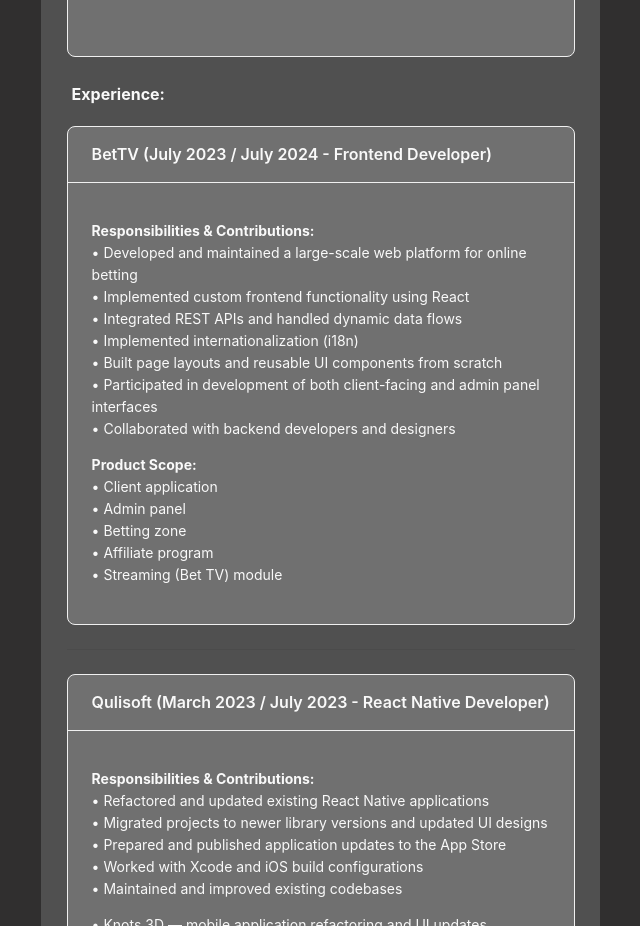
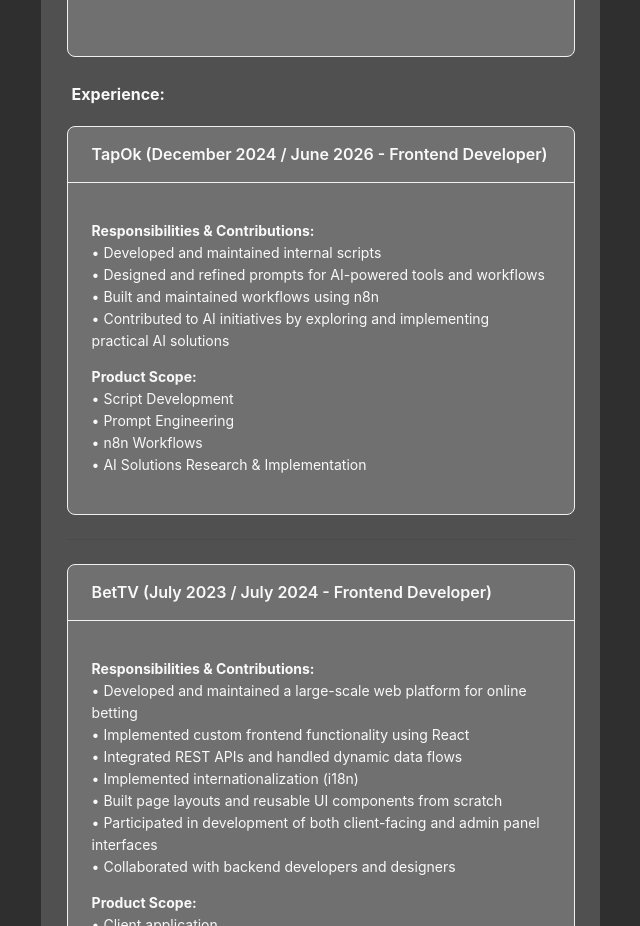
Before and after one commit to nayfort/resume, a React (Vite) app: page / in a window 1280 px wide. Shown: the part 1420-2346 px from the top of the page, without its empty margins (343-983 px from the left). Built offline with nearby package versions, Linux system fonts and the light colour scheme.

Commit message:
feat: update exp

```diff
--- a/src/components/Experience.tsx
+++ b/src/components/Experience.tsx
@@ -8,6 +8,33 @@
   return (
     <div className="experienceSection" id="experience">
       <div className="expBlockTitle">{t('experience')}:</div>
+
+      <Card title="TapOk (December 2024 / June 2026 - Frontend Developer)" className='experienceCard'>
+        <p className="expText">
+          <b>Responsibilities & Contributions:</b>
+          <br/>
+          • Developed and maintained internal scripts
+          <br/>
+          • Designed and refined prompts for AI-powered tools and workflows
+          <br/>
+          • Built and maintained workflows using n8n
+          <br/>
+          • Contributed to AI initiatives by exploring and implementing practical AI solutions
+        </p>
+        <p className="expText">
+          <b>Product Scope:</b>
+          <br/>
+          • Script Development
+          <br/>
+          • Prompt Engineering
+          <br/>
+          • n8n Workflows
+          <br/>
+          • AI Solutions Research & Implementation
+        </p>
+      </Card>
+
+      <Divider />
 
       <Card title="BetTV (July 2023 / July 2024 - Frontend Developer)" className='experienceCard'>
         <p className="expText">
```
